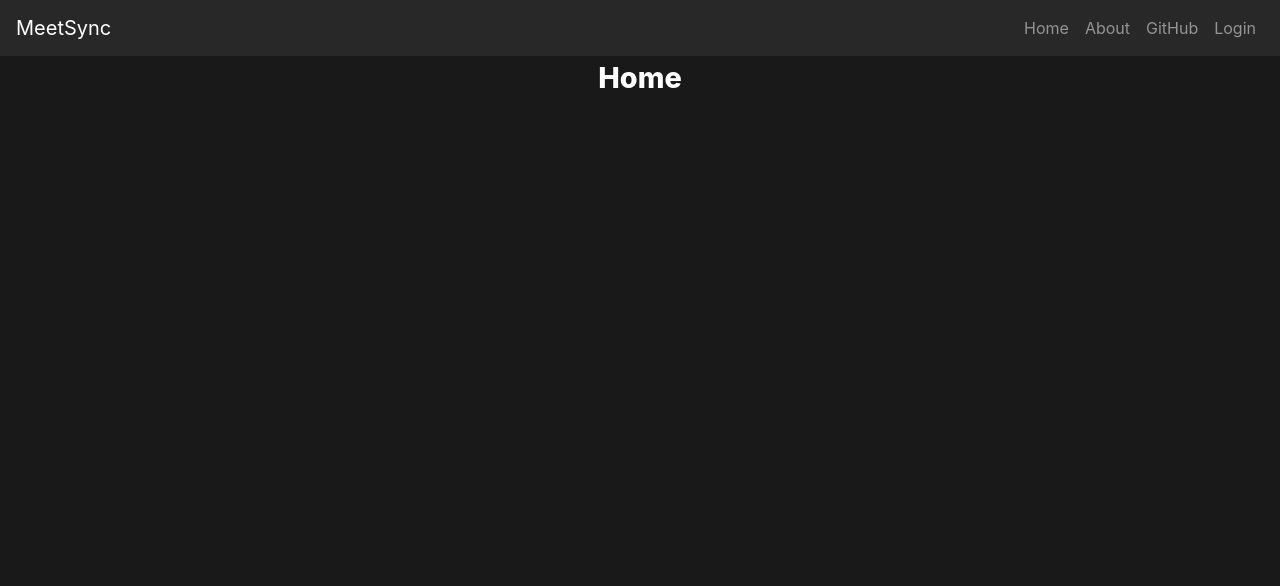
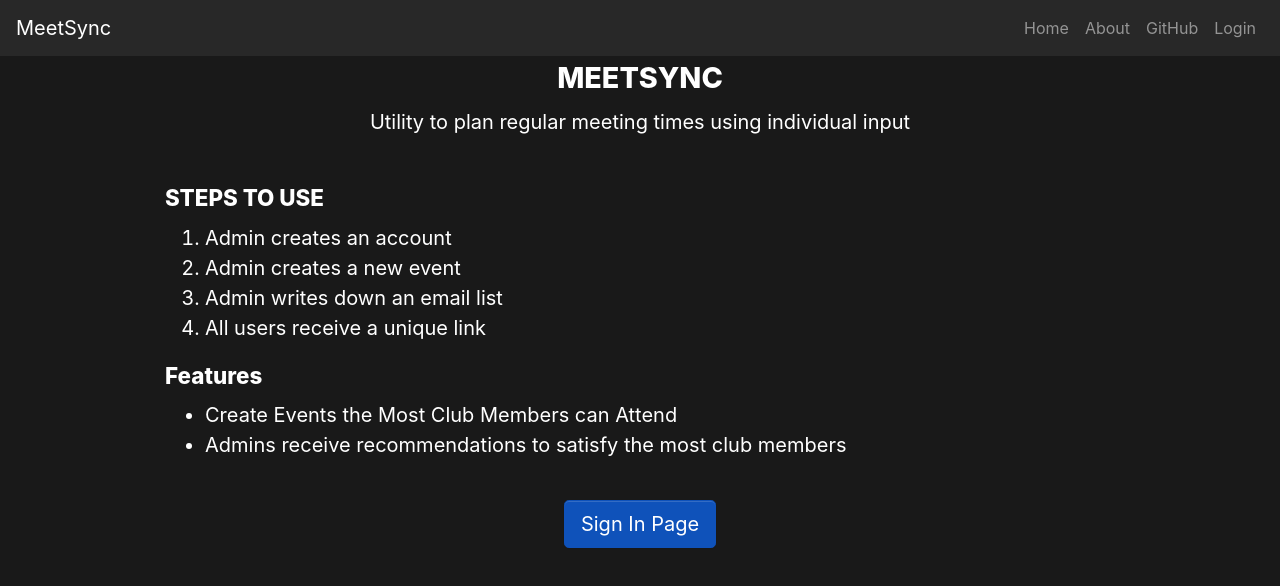
Before and after one commit to dsc-umass/meetsync, a Next.js app: page / in a window 1280 px wide. Shown: the top 586 px of the page. Built offline with nearby package versions, Linux system fonts and the light colour scheme.

Commit message:
Updated Home

```diff
--- a/package.json
+++ b/package.json
@@ -32,6 +32,8 @@
     "react": "^16.11.0",
     "react-dom": "^16.11.0",
     "react-google-button": "^0.7.0",
-    "reactstrap": "^8.1.1"
+    "react-icons": "^3.9.0",
+    "reactstrap": "^8.1.1",
+    "swr": "^0.1.17"
   }
 }
--- a/pages/index.js
+++ b/pages/index.js
@@ -1,5 +1,6 @@
 import React from "react";
 import Layout from "../components/layout";
+import { Button } from 'reactstrap';
 import Link from "next/link";
 import { auth, firebase } from '../components/Firebase/firebase'
 
@@ -7,12 +8,69 @@ export default class Home extends React.Component {
 	render() {
 		return (
 			<Layout>
-				<section className="text-center">
-					<div className="container">
-						<h1>Home</h1>
+				<section>
+					<div className="container" style={{ color: 'white'}}>
+						<h1 className="text-center">MEETSYNC</h1>
+						<p style={{ fontSize: "20px"}} className="text-center">Utility to plan regular meeting times using individual input</p>
+						<br />
+
+						<h2>STEPS TO USE</h2>
+						<ol style={{ fontSize: "20px"}} >
+							<li>Admin creates an account </li>
+							<li>Admin creates a new event</li>
+							<li>Admin writes down an email list</li>
+							<li>All users receive a unique link</li>
+						</ol>
+
+
+						<h2>Features</h2>
+						<ul style={{ fontSize: "20px"}}>
+							<li>Create Events the Most Club Members can Attend</li>
+							<li>Admins receive recommendations to satisfy the most club members</li>
+						</ul>
+
+						<br />
+						<div align="center" >
+							<Button size="lg" color="primary">
+								<Link href="/login">
+									<a style={{ color: 'white'}}>Sign In Page</a>
+								</Link>
+							</Button>{' '}
+						</div>
+
+
 					</div>
 				</section>
 			</Layout>
 		);
 	}
 }
+
+/*
+<h2>STEPS TO USE</h2>
+<div className="row">
+	<div className="col">
+		<ol style={{ fontSize: "20px"}} >
+			<li fontSize="30">Admin creates an account </li>
+			<li>Admin creates a new event</li>
+			<li>Admin writes down an email list</li>
+			<li>All users receive a unique link</li>
+		</ol>
+	</div>
+</div>
+<div className="col">
+	<div className="btn-group">
+		<Button size="sm">
+			<Link href="/signup">
+				<a style={{ color: 'white'}}>Sign Up</a>
+			</Link>
+		</Button>{' '}
+		<Button size="sm">
+			<Link href="/signup">
+				<a style={{ color: 'white'}}>Create Event</a>
+			</Link>
+		</Button>{' '}
+	</div>
+
+</div>
+*/
```
